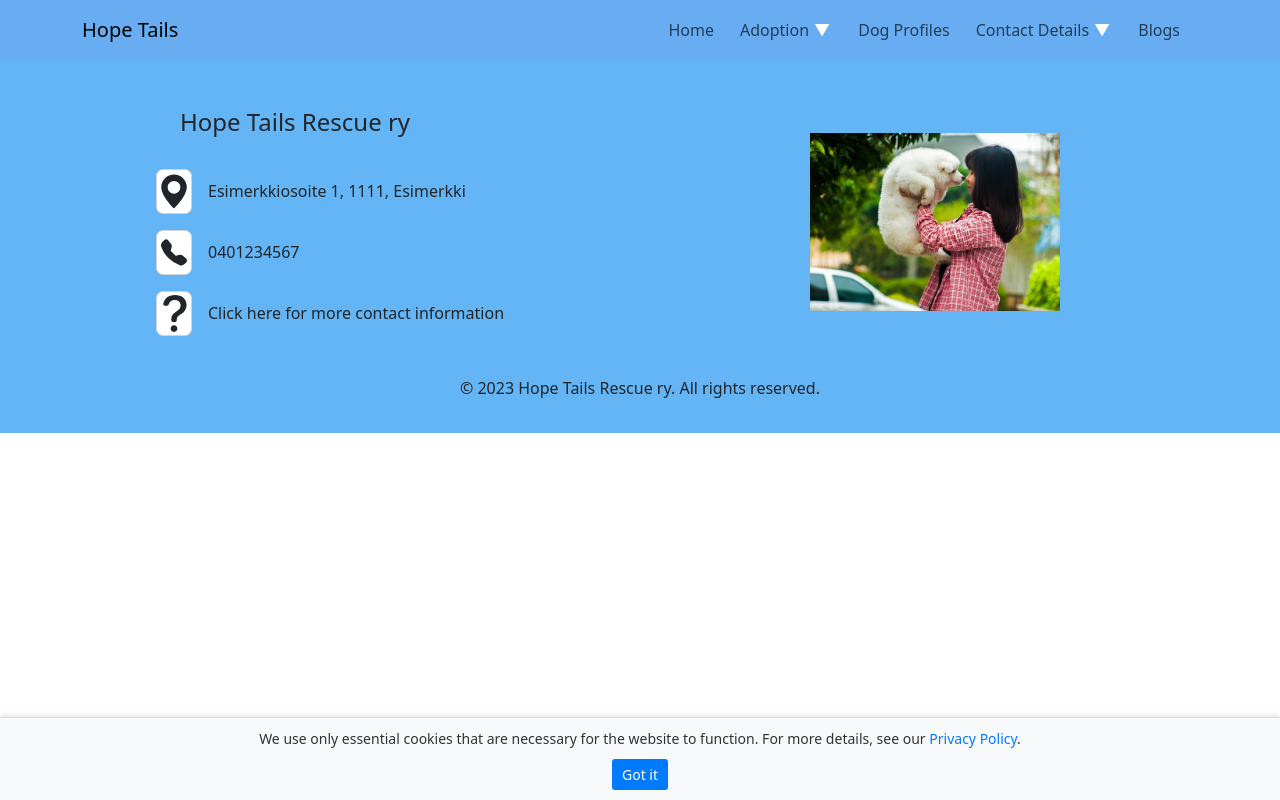
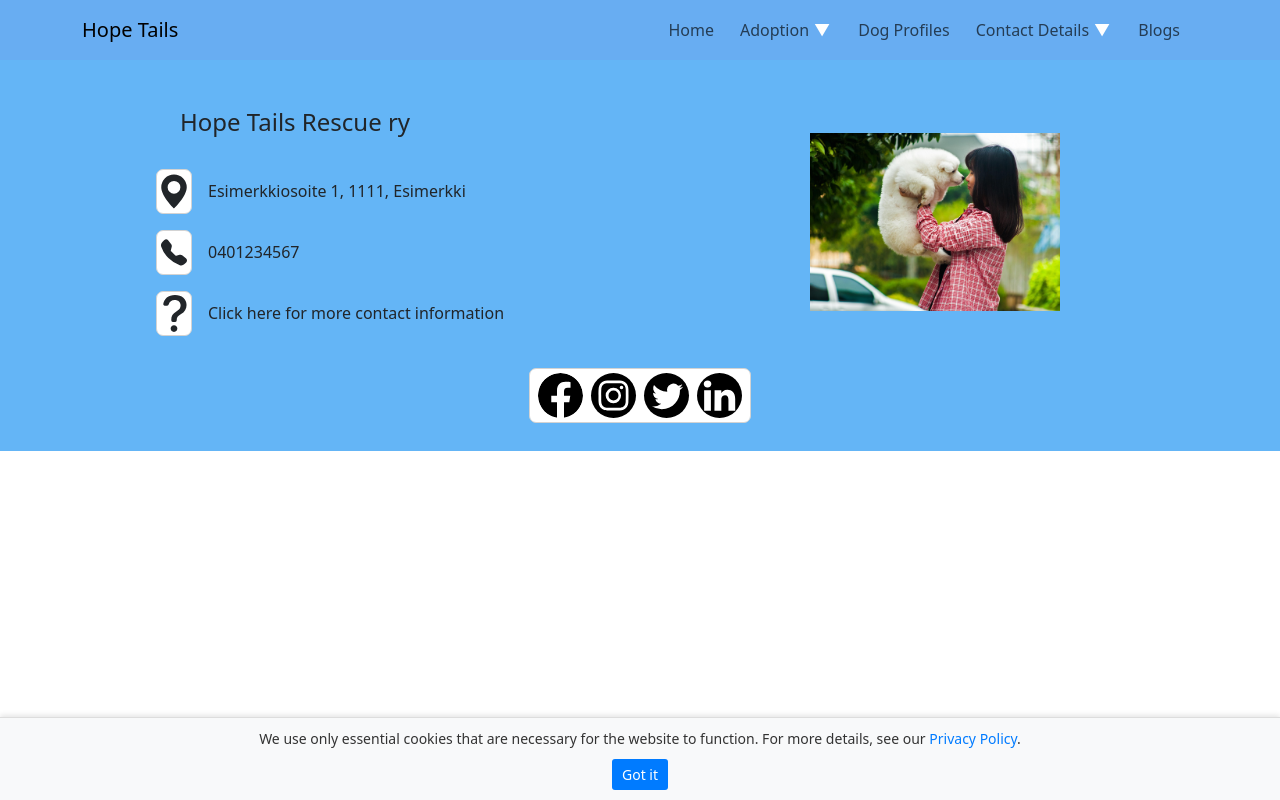
Before and after one commit to kristakorento/animal-rescue-adoption-website, a React (Vite) app: page /adoption in a window 1280 px wide. Built offline with nearby package versions, Linux system fonts and the light colour scheme.

Commit message:
Lisätty footeriin social media iconit.

```diff
--- a/src/Nettisivujen_Koodit/Footer.jsx
+++ b/src/Nettisivujen_Koodit/Footer.jsx
@@ -6,9 +6,9 @@ const Footer = () => {
   return (
     <footer className="footer">
       <div className="footer-content">
-        <div class="container p-4">
-          <div class="row">
-            <div class="col justify-content-center footer-contacts">
+        <div className="container p-4">
+          <div className="row">
+            <div className="col justify-content-center footer-contacts">
               <h3 className="h4 p-4">Hope Tails Rescue ry</h3>
               <div className="d-flex align-items-center gap-3 mb-3">
                 <svg xmlns="http://www.w3.org/2000/svg" width="16" height="16" fill="currentColor" className="bi bi-geo-alt-fill footer-contact-icons" viewBox="0 0 16 16">
@@ -29,13 +29,34 @@ const Footer = () => {
                 <p className="mb-0">Click here for more contact information</p>
               </div>
             </div>
-            <div class="col-md align-self-center">
+            <div className="col-md align-self-center">
               <img src={img1} alt="testikuva src:https://pixabay.com/fi/photos/lemmikkiel%C3%A4imet-koira-samojedi-1356191/" className="footer-logo pt-4" />
             </div>
           </div>
         </div>
-        <div>
-          <p className="text-center p-3">© 2023 Hope Tails Rescue ry. All rights reserved.</p>
+        <div className="d-flex justify-content-center m-2">
+          <div className="footer-socials gap-2 p-1">
+            <a href='' >
+              <svg xmlns="http://www.w3.org/2000/svg" width="16" height="16" fill="currentColor" className="bi bi-facebook footer-social-icons" viewBox="0 0 16 16">
+                <path d="M16 8.049c0-4.446-3.582-8.05-8-8.05C3.58 0-.002 3.603-.002 8.05c0 4.017 2.926 7.347 6.75 7.951v-5.625h-2.03V8.05H6.75V6.275c0-2.017 1.195-3.131 3.022-3.131.876 0 1.791.157 1.791.157v1.98h-1.009c-.993 0-1.303.621-1.303 1.258v1.51h2.218l-.354 2.326H9.25V16c3.824-.604 6.75-3.934 6.75-7.951" />
+              </svg>
+            </a>
+            <a href='' >
+              <svg xmlns="http://www.w3.org/2000/svg" width="16" height="16" fill="currentColor" className="bi bi-instagram footer-social-icons" viewBox="-4 0 24 16">
+                <path d="M8 0C5.829 0 5.556.01 4.703.048 3.85.088 3.269.222 2.76.42a3.9 3.9 0 0 0-1.417.923A3.9 3.9 0 0 0 .42 2.76C.222 3.268.087 3.85.048 4.7.01 5.555 0 5.827 0 8.001c0 2.172.01 2.444.048 3.297.04.852.174 1.433.372 1.942.205.526.478.972.923 1.417.444.445.89.719 1.416.923.51.198 1.09.333 1.942.372C5.555 15.99 5.827 16 8 16s2.444-.01 3.298-.048c.851-.04 1.434-.174 1.943-.372a3.9 3.9 0 0 0 1.416-.923c.445-.445.718-.891.923-1.417.197-.509.332-1.09.372-1.942C15.99 10.445 16 10.173 16 8s-.01-2.445-.048-3.299c-.04-.851-.175-1.433-.372-1.941a3.9 3.9 0 0 0-.923-1.417A3.9 3.9 0 0 0 13.24.42c-.51-.198-1.092-.333-1.943-.372C10.443.01 10.172 0 7.998 0zm-.717 1.442h.718c2.136 0 2.389.007 3.232.046.78.035 1.204.166 1.486.275.373.145.64.319.92.599s.453.546.598.92c.11.281.24.705.275 1.485.039.843.047 1.096.047 3.231s-.008 2.389-.047 3.232c-.035.78-.166 1.203-.275 1.485a2.5 2.5 0 0 1-.599.919c-.28.28-.546.453-.92.598-.28.11-.704.24-1.485.276-.843.038-1.096.047-3.232.047s-2.39-.009-3.233-.047c-.78-.036-1.203-.166-1.485-.276a2.5 2.5 0 0 1-.92-.598 2.5 2.5 0 0 1-.6-.92c-.109-.281-.24-.705-.275-1.485-.038-.843-.046-1.096-.046-3.233s.008-2.388.046-3.231c.036-.78.166-1.204.276-1.486.145-.373.319-.64.599-.92s.546-.453.92-.598c.282-.11.705-.24 1.485-.276.738-.034 1.024-.044 2.515-.045zm4.988 1.328a.96.96 0 1 0 0 1.92.96.96 0 0 0 0-1.92m-4.27 1.122a4.109 4.109 0 1 0 0 8.217 4.109 4.109 0 0 0 0-8.217m0 1.441a2.667 2.667 0 1 1 0 5.334 2.667 2.667 0 0 1 0-5.334" />
+              </svg>
+            </a>
+            <a href='' >
+              <svg xmlns="http://www.w3.org/2000/svg" width="16" height="16" fill="currentColor" class="bi bi-twitter footer-social-icons" viewBox="-4 0 23 16">
+                <path d="M5.026 15c6.038 0 9.341-5.003 9.341-9.334q.002-.211-.006-.422A6.7 6.7 0 0 0 16 3.542a6.7 6.7 0 0 1-1.889.518 3.3 3.3 0 0 0 1.447-1.817 6.5 6.5 0 0 1-2.087.793A3.286 3.286 0 0 0 7.875 6.03a9.32 9.32 0 0 1-6.767-3.429 3.29 3.29 0 0 0 1.018 4.382A3.3 3.3 0 0 1 .64 6.575v.045a3.29 3.29 0 0 0 2.632 3.218 3.2 3.2 0 0 1-.865.115 3 3 0 0 1-.614-.057 3.28 3.28 0 0 0 3.067 2.277A6.6 6.6 0 0 1 .78 13.58a6 6 0 0 1-.78-.045A9.34 9.34 0 0 0 5.026 15" />
+              </svg>
+            </a>
+            <a href='' >
+              <svg xmlns="http://www.w3.org/2000/svg" width="16" height="16" fill="currentColor" className="bi bi-linkedin footer-social-icons" viewBox="0 0 16 16">
+                <path d="M0 1.146C0 .513.526 0 1.175 0h13.65C15.474 0 16 .513 16 1.146v13.708c0 .633-.526 1.146-1.175 1.146H1.175C.526 16 0 15.487 0 14.854zm4.943 12.248V6.169H2.542v7.225zm-1.2-8.212c.837 0 1.358-.554 1.358-1.248-.015-.709-.52-1.248-1.342-1.248S2.4 3.226 2.4 3.934c0 .694.521 1.248 1.327 1.248zm4.908 8.212V9.359c0-.216.016-.432.08-.586.173-.431.568-.878 1.232-.878.869 0 1.216.662 1.216 1.634v3.865h2.401V9.25c0-2.22-1.184-3.252-2.764-3.252-1.274 0-1.845.7-2.165 1.193v.025h-.016l.016-.025V6.169h-2.4c.03.678 0 7.225 0 7.225z" />
+              </svg>
+            </a>
+          </div>
         </div>
       </div>
     </footer>
--- a/src/Nettisivujen_Tyylit/Footer.css
+++ b/src/Nettisivujen_Tyylit/Footer.css
@@ -1,6 +1,6 @@
 .footer{
   background-color: #64B5F6;
-  padding-bottom: 1px;
+  padding-bottom: 20px;
 }
 
 .row{
@@ -12,13 +12,17 @@
 } */
 
 .footer-contact-icons{
-  border: solid black;
-  border-width: 1px;
+  border: solid black 1px;
   border-radius: 7px;
   width: 36px;
   height: 45px;
   background-color: #fff;
   border-color: lightgray;
+}
+
+.footer-contact-icons a{
+  text-decoration: none;
+  color: black;
 }
 
 .bi-telephone-fill{
@@ -35,6 +39,37 @@
   height: auto;
   margin: 0 auto;
   display: block;
+}
+
+.footer-socials{
+  border: solid lightgray 0.5px;
+  border-radius: 7px;
+  background-color: #fff;
+}
+
+.footer-social-icons{
+  border: solid #ffffff 0px;
+  border-radius: 30px;
+  width: 45px;
+  height: 45px;
+  color: #000000;
+  background-color: #ffffff;
+  margin: 0px 4px;
+}
+
+.footer-social-icons.bi-twitter, .footer-social-icons.bi-instagram{
+  color: #ffffff;
+  background-color: #000000;
+}
+
+.footer-social-icons:hover{
+  background-color: #ffffff;
+  color: #474444;
+}
+
+.footer-social-icons:hover.bi-twitter, .footer-social-icons:hover.bi-instagram{
+  background-color: #474444;
+  color: #ffffff;
 }
 
 @media only screen and (max-width: 992px) {
```
